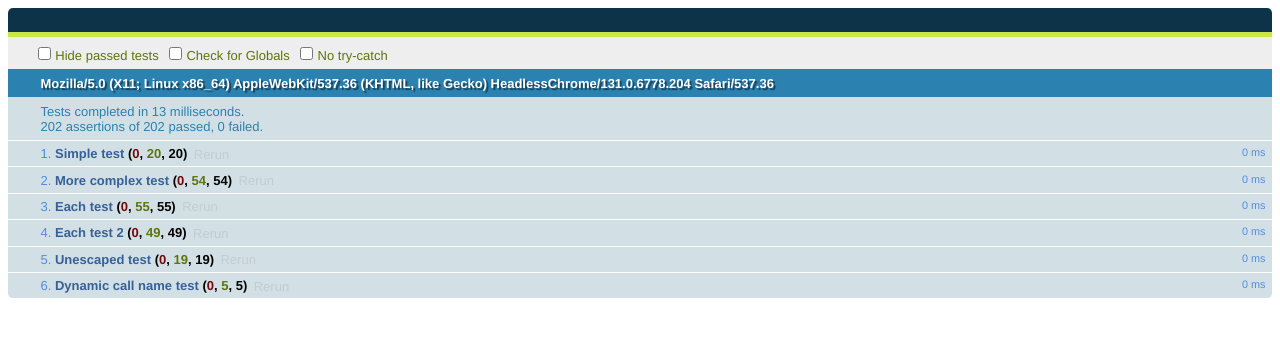
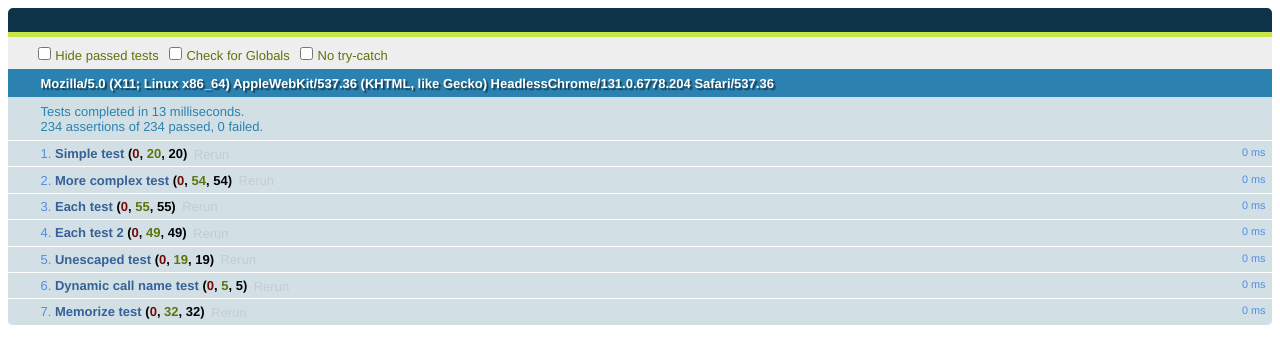
Before and after one commit to hoho/conkitty, a website: page test/index.html in a window 1280 px wide. Drawn offline with Linux system fonts and the light colour scheme.

Commit message:
MEM support.

```diff
--- a/bower.json
+++ b/bower.json
@@ -1,6 +1,6 @@
 {
   "name": "conkitty",
-  "version": "0.1.1",
+  "version": "0.2.0",
   "homepage": "https://github.com/hoho/conkitty",
   "authors": [
     "Marat Abdullin <dakota@brokenpipe.ru>"
--- a/conkitty.js
+++ b/conkitty.js
@@ -1,5 +1,5 @@
 /*!
- * conkitty v0.1.1+, https://github.com/hoho/conkitty
+ * conkitty v0.2.0, https://github.com/hoho/conkitty
  * Copyright 2013 Marat Abdullin
  * Released under the MIT license
  */
@@ -61,7 +61,7 @@ var conkittyCompile;
 
     function conkittyCheckName(line, col, name, isCall) {
         var nameExpr = isCall ? /^[a-zA-Z_][a-zA-Z0-9_-]*$/ : /^[a-zA-Z_][a-zA-Z0-9_]*$/;
-        if (name === '_' || name === '__' || !name.match(nameExpr)) {
+        if (name === '_' || name === '__' || name === '___' || !name.match(nameExpr)) {
             conkittyError(line, col, "Illegal name '" + name + "'");
         }
     }
@@ -944,12 +944,12 @@ var conkittyCompile;
                     expr = args[0];
 
                     if (payload) {
-                        payload = payload.replace('$C()', '$C(this)');
+                        payload = payload.replace('$C(undefined, false, ___)', '$C(this, false, ___)');
                         payload = strip(payload).split('\n').join('\n' + k + indentWith);
                     }
 
                     if (payload2) {
-                        payload2 = payload2.replace('$C()', '$C(this)');
+                        payload2 = payload2.replace('$C(undefined, false, ___)', '$C(this, false, ___)');
                         payload2 = strip(payload2).split('\n').join('\n' + k + indentWith);
                     }
 
@@ -985,10 +985,10 @@ var conkittyCompile;
                     if (payload) {
                         ret.push(k + indentWith + '__ = ');
                         ret.push(strip(payload).split('\n').join('\n' + k));
-                        ret.push('[0];\n');
+                        ret.push('.dom;\n');
                     }
 
-                    ret.push(k + indentWith + '$C.tpl' + nameWrapped + '({parent: this');
+                    ret.push(k + indentWith + '$C.tpl' + nameWrapped + '({parent: this, mem: ___');
 
                     if (payload) {
                         ret.push(', payload: __.firstChild ? __ : undefined');
@@ -1069,7 +1069,7 @@ var conkittyCompile;
                 ret.push('.act(function ' + funcName + '() {\n' + k + indentWith + name + ' = ');
                 ret.push(strip(expr).split('\n').join('\n' + k));
                 if (payload) {
-                    ret.push('[0]');
+                    ret.push('.dom');
                     ret.push(';\n' + k + indentWith + name + ' = ' + name + '.firstChild ? ' + name + ' : undefined');
                 }
                 ret.push(';\n');
@@ -1092,6 +1092,46 @@ var conkittyCompile;
                 } else {
                     conkittyError(index, i, 'Unexpected command');
                 }
+
+                break;
+
+            case 'MEM':
+            case 'MEM ':
+                if (!startsWith(line, i, 'MEM')) {
+                    conkittyError(index, i, 'Unexpected command');
+                }
+
+                i = skipWhitespaces(line, i + 3);
+
+                expr = conkittyExtractExpression(index, i, true);
+                index = expr.index;
+                i = expr.col;
+                line = code[index];
+                expr = expr.expr;
+
+                if (i < line.length) {
+                    expr2 = conkittyExtractExpression(index, i);
+                    index = expr2.index;
+                    i = expr2.col;
+                    line = code[index];
+                    expr2 = expr2.expr;
+                } else {
+                    expr2 = undefined;
+                }
+
+                addIndent(ret, stack.length);
+
+                k = (new Array(stack.length)).join(indentWith);
+
+                ret.push('.mem(');
+                ret.push(strip(expr).split('\n').join('\n' + k));
+
+                if (expr2) {
+                    ret.push(', ');
+                    ret.push(strip(expr2).split('\n').join('\n' + k));
+                }
+
+                ret.push(')\n');
 
                 break;
 
@@ -1180,16 +1220,14 @@ var conkittyCompile;
 
 
     function conkittyInsertVariables(ret) {
-        var args = [],
+        var args = ['___ = _.mem || {}'],
             v;
 
         for (v in variables) {
             args.push(v);
         }
 
-        if (args.length) {
-            ret.splice(1, 0, indentWith + 'var ' + args.join(', ') + ';\n');
-        }
+        ret.splice(1, 0, indentWith + 'var ' + args.join(', ') + ';\n');
     }
 
 
@@ -1217,7 +1255,7 @@ var conkittyCompile;
 
         if (minIndent) {
             stack.push({indent: minIndent, end: true});
-            ret.push('$C()\n');
+            ret.push('$C(undefined, false, ___)\n');
         }
 
         for (i = startIndex || 0; i < code.length; i++) {
@@ -1327,7 +1365,7 @@ var conkittyCompile;
                         args.shift();
                         ret.push('function(_' + (args.length ? ', ' + args.join(', ') : '') + ') {\n');
                         addIndent(ret, stack.length);
-                        ret.push('return $C(_.parent)\n');
+                        ret.push('return $C(_.parent, false, ___)\n');
                     } else {
                         // It's a PAYLOAD for CALL command or SET command.
                         break;
--- a/package.json
+++ b/package.json
@@ -1,6 +1,6 @@
 {
   "name": "conkitty",
-  "version": "0.1.1",
+  "version": "0.2.0",
   "description": "Concat.js Template Engine",
   "main": "conkitty",
   "directories": {
--- a/test/3rdparty/concat.js
+++ b/test/3rdparty/concat.js
@@ -1,5 +1,5 @@
 /*!
- * concat.js v0.6.2, https://github.com/hoho/concat.js
+ * concat.js v0.8.1, https://github.com/hoho/concat.js
  * (c) 2013 Marat Abdullin, MIT license
  */
 (function(document, undefined) {
@@ -33,7 +33,7 @@
             },
 
         constr =
-            function(parent, replace, noFragment) {
+            function(parent, replace, mem) {
                 // Item:
                 // D — node to append the result to (if any).
                 // P — item's parent node.
@@ -51,11 +51,11 @@
 
                 var self = this;
 
-                self.m = [];
+                self.m = mem || {};
 
                 self._ = self.c = {
-                    D: parent && {p: parent, r: replace, n: noFragment},
-                    P: parent && noFragment ? parent : document.createDocumentFragment(),
+                    D: parent && {p: parent, r: replace},
+                    P: document.createDocumentFragment(),
                     _: []
                 };
             },
@@ -160,15 +160,13 @@
             run(r);
 
             if ((i = r.D)) {
-                if (!i.n) {
-                    if (i.r) {
-                        i.p.innerHTML = '';
-                    }
+                if (i.r) {
+                    i.p.innerHTML = '';
+                }
 
-                    i.p[appendChildString](r.P);
-                }
+                i.p[appendChildString](r.P);
             } else {
-                self.m.unshift(r.P);
+                self.m.dom = r.P;
             }
 
             return self.m;
@@ -224,11 +222,12 @@
                 self;
         },
 
-        mem: function(func) {
+        mem: function(key, func) {
             var self = this,
-                item = Item(self, function(parentElem) {
+                item = Item(self, function(/**/parentElem) {
                     parentElem = item.A.P;
-                    self.m.push(isFunction(func) ? func[applyString](parentElem, curArgs) : parentElem);
+                    self.m[isFunction(key) ? key[applyString](parentElem, curArgs) : key] =
+                        isFunction(func) ? func[applyString](parentElem, curArgs) : func || parentElem;
                 });
 
             return self;
@@ -275,8 +274,8 @@
         })(tags[i]);
     }
 
-    i = window.$C = function(parent, replace, noFragment) {
-        return new constr(parent, replace, noFragment);
+    i = window.$C = function(parent, replace, mem) {
+        return new constr(parent, replace, mem);
     };
 
     i.define = i = function(name, func) {
--- a/test/index.html
+++ b/test/index.html
@@ -110,6 +110,16 @@
     PAYLOAD
     (arg + arg + arg)
 
+mem-test
+    MEM "m0" "aaaaa"
+    div#m1
+        MEM "m1"
+    CALL mem-test2
+
+mem-test2
+    div#m2
+        MEM ('m2' + '-999') ({node: this, aa: 'bb'})
+
 </script>
 <script src="../browser.js"></script>
 <script src="test.js"></script>
--- a/test/test.js
+++ b/test/test.js
@@ -207,3 +207,36 @@ test('Dynamic call name test', function() {
 
     container.innerHTML = '';
 });
+
+test('Memorize test', function() {
+    var container = document.getElementById('container'),
+        ret = $C.tpl['mem-test']({parent: container});
+
+    domEqual(domToArray(container), [
+        {name: 'div', attr: {id: 'm1'}, children: []},
+        {name: 'div', attr: {id: 'm2'}, children: []}
+    ])
+
+    deepEqual(ret.m0, 'aaaaa');
+    deepEqual(ret.m1.getAttribute('id'), 'm1');
+    deepEqual(ret['m2-999'].node.getAttribute('id'), 'm2');
+    deepEqual(ret['m2-999'].aa, 'bb');
+    deepEqual(ret.mmm, undefined);
+
+    container.innerHTML = '';
+
+    ret = $C.tpl['mem-test']({parent: container, mem: {m0: 'ppppp', mmm: 'uuuuu'}});
+
+    domEqual(domToArray(container), [
+        {name: 'div', attr: {id: 'm1'}, children: []},
+        {name: 'div', attr: {id: 'm2'}, children: []}
+    ])
+
+    deepEqual(ret.m0, 'aaaaa');
+    deepEqual(ret.m1.getAttribute('id'), 'm1');
+    deepEqual(ret['m2-999'].node.getAttribute('id'), 'm2');
+    deepEqual(ret['m2-999'].aa, 'bb');
+    deepEqual(ret.mmm, 'uuuuu');
+
+    container.innerHTML = '';
+});
```
Also changed, not shown: 1 other file.
